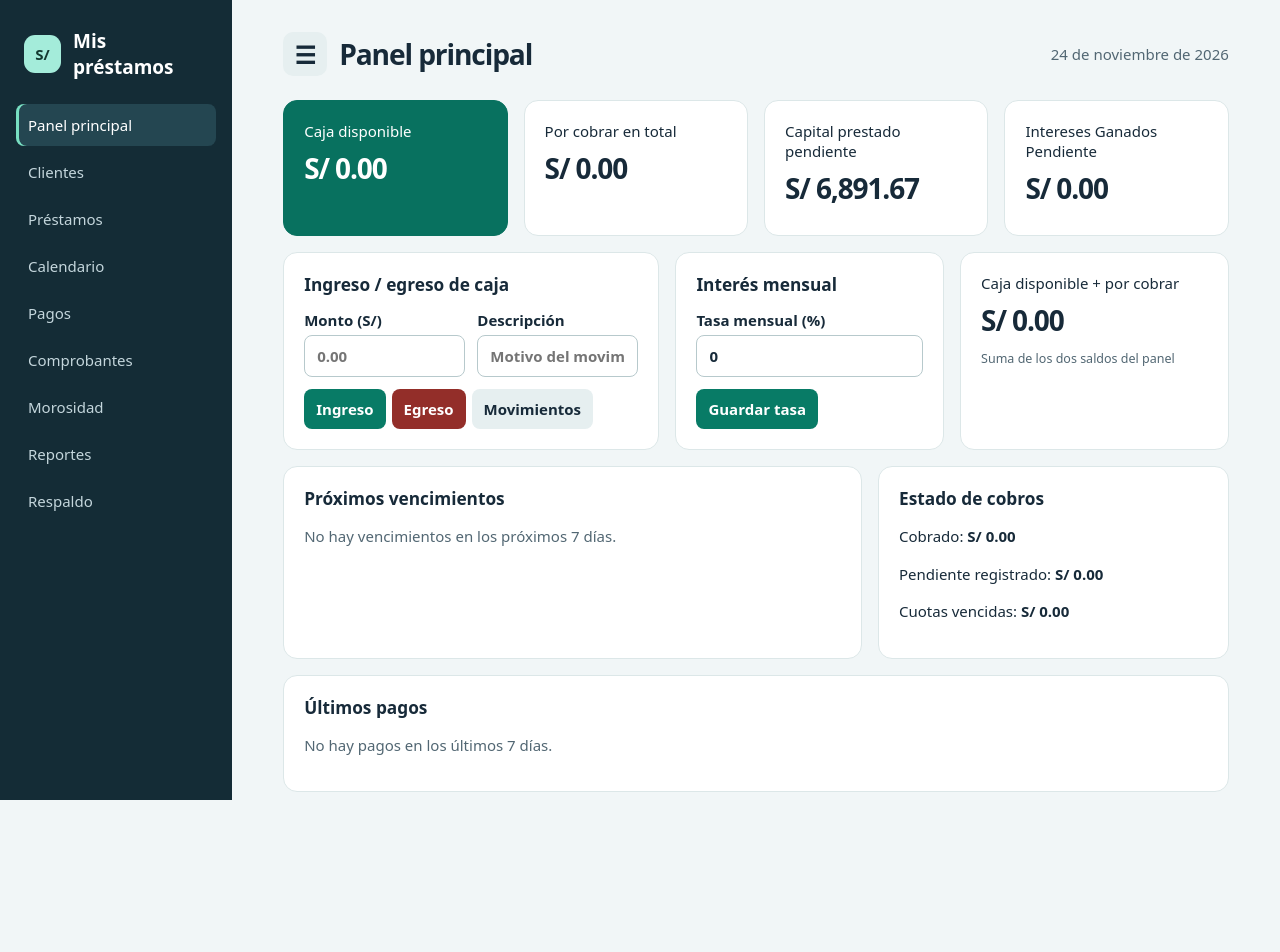
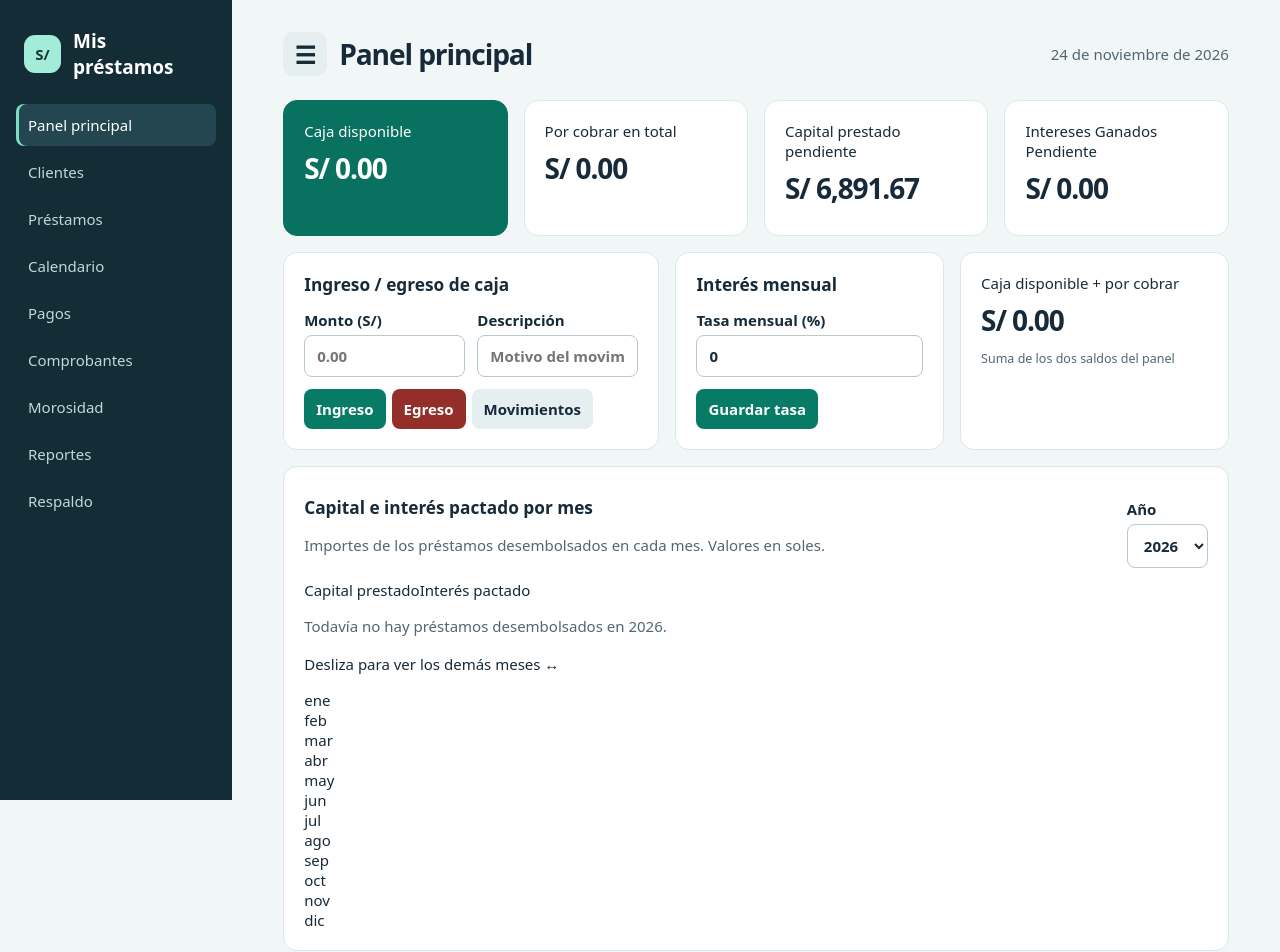
Before and after one commit to Dieg0Santos1/PaginaPrestamos, a React (Vite) app in the folder react-app/: page / in a window 1280 px wide. Shown: the top 952 px of the page. Before the commit the page ends 840 px from the top, so only its background shows below. Built offline with nearby package versions, Linux system fonts and the light colour scheme.

Commit message:
Mostrar gráfica mensual en el panel principal

```diff
--- a/react-app/src/App.jsx
+++ b/react-app/src/App.jsx
@@ -1,10 +1,12 @@
 import {useEffect, useMemo, useRef, useState} from 'react';
-import {cash, cents, dateFormat, download, due, installmentWithInterest, installmentsOf, money, opening, paymentsOf, remaining, reportCsv, reportRows, sum, today, totalPaid, valid, validDate, validRate, whatsappNumber, withFriends} from './model.js';
+import {cash, cents, dateFormat, download, due, installmentWithInterest, installmentsOf, money, monthlyLoanTotals, opening, paymentsOf, remaining, reportCsv, reportRows, sum, today, totalPaid, valid, validDate, validRate, whatsappNumber, withFriends} from './model.js';
 
 const empty = {loans:[], friends:[]};
 const key = 'mis-prestamos-v1';
 const routes = [['panel','Panel principal'],['clientes','Clientes'],['nuevo','Préstamos'],['calendario','Calendario'],['pagos','Pagos'],['comprobantes','Comprobantes'],['morosidad','Morosidad'],['reportes','Reportes'],['respaldo','Respaldo']];
 const frequencyNames = {week:'Semanal',fortnight:'Quincenal',month:'Mensual'};
+const monthNames = ['ene','feb','mar','abr','may','jun','jul','ago','sep','oct','nov','dic'];
+const chartNumber = value => new Intl.NumberFormat('es-PE',{maximumFractionDigits:2}).format(value / 100);
 const normalize = value => value.normalize('NFD').replace(/[\u0300-\u036f]/g,'').toLocaleLowerCase('es');
 const firstDue = (issued,frequency) => validDate(issued) ? due(issued,frequency,1) : '';
 const datePlusDays = (value,days) => { const date=new Date(`${value}T12:00:00Z`); date.setUTCDate(date.getUTCDate()+days); return date.toISOString().slice(0,10); };
@@ -34,6 +36,34 @@ function Table({headers, rows, emptyText}) {
 
 function Metric({label,value,detail,accent=false}) {
   return <section className={accent?'accent-card':''}><span>{label}</span><div className="metric">{value}</div>{detail&&<small>{detail}</small>}</section>;
+}
+
+function MonthlyLoansChart({rows, year, years, onYearChange}) {
+  const max = Math.max(1, ...rows.flatMap(row => [row.capital, row.interest]));
+  const chartScroll = useRef(null);
+  useEffect(() => {
+    const latest = rows.reduce((last,row,index) => row.capital || row.interest ? index : last, -1);
+    if (chartScroll.current && latest >= 0) {
+      chartScroll.current.scrollLeft = Math.max(0, latest * 88 - (chartScroll.current.clientWidth - 88) / 2);
+    }
+  }, [rows, year]);
+  return <section className="monthly-loans-chart">
+    <div className="section-head chart-heading"><div><h2>Capital e interés pactado por mes</h2><p className="muted">Importes de los préstamos desembolsados en cada mes. Valores en soles.</p></div>
+      <label>Año<select value={year} onChange={event=>onYearChange(Number(event.target.value))}>{years.map(value=><option key={value} value={value}>{value}</option>)}</select></label>
+    </div>
+    <div className="chart-legend"><span><i className="legend-capital"/>Capital prestado</span><span><i className="legend-interest"/>Interés pactado</span></div>
+    {rows.every(row=>row.capital===0&&row.interest===0)&&<p className="muted chart-empty">Todavía no hay préstamos desembolsados en {year}.</p>}
+    <p className="chart-swipe-hint">Desliza para ver los demás meses ↔</p>
+    <div className="monthly-chart-scroll" ref={chartScroll} role="region" aria-label={`Gráfica mensual de préstamos de ${year}; desplázate horizontalmente para ver otros meses`} tabIndex={0}>
+      <div className="monthly-chart-bars">{rows.map(row=><div className="chart-month" key={row.month} role="group" aria-label={`${monthNames[row.month]}: capital ${money(row.capital)}, interés pactado ${money(row.interest)}`}>
+        <div className="chart-pair">{[['capital',row.capital],['interest',row.interest]].map(([kind,value])=><div className="chart-series" key={kind} title={money(value)} aria-hidden="true">
+          <span className="chart-value">{value ? chartNumber(value) : ''}</span>
+          <span className={`chart-bar ${kind}`} style={{height:value ? `${Math.max(5, Math.round(value / max * 150))}px` : 0}}/>
+        </div>)}</div>
+        <span className="chart-month-name">{monthNames[row.month]}</span>
+      </div>)}</div>
+    </div>
+  </section>;
 }
 
 function WhatsAppButton({item,data}) {
@@ -93,6 +123,7 @@ export default function App() {
   const [cashAmount,setCashAmount] = useState('');
   const [cashDescription,setCashDescription] = useState('');
   const [cashHistory,setCashHistory] = useState(false);
+  const [chartYear,setChartYear] = useState(() => Number(today().slice(0,4)));
   const [rate,setRate] = useState(() => (data?.monthlyRate ?? 0) / 100);
   const [clientSearch,setClientSearch] = useState('');
   const [clientForm,setClientForm] = useState(null);
@@ -253,6 +284,8 @@ export default function App() {
   const schedule = useMemo(() => data ? installmentsOf(data) : [],[data]);
   const payments = useMemo(() => data ? paymentsOf(data) : [],[data]);
   const newLoans = loans.filter(loan => loan.type === 'new');
+  const chartYears = [...new Set([Number(current.slice(0,4)), ...newLoans.filter(loan=>validDate(loan.issued)).map(loan=>Number(loan.issued.slice(0,4)) )])].sort((a,b)=>b-a);
+  const monthlyLoans = useMemo(() => monthlyLoanTotals(loans,chartYear),[loans,chartYear]);
   const recovered = sum(newLoans,loan => Math.min(loan.principal,totalPaid(loan)));
   const capitalPrestadoPendiente = capitalBase + sum(newLoans,loan=>loan.principal) - recovered - capitalNuevoEnCorte;
   const totalPorCobrar = data ? opening(data) + sum(loans,remaining) : 0;
@@ -420,6 +453,7 @@ export default function App() {
         <div className="dashboard-grid three"><section><h2>Ingreso / egreso de caja</h2><div className="cash-entry-row"><label>Monto (S/)<input type="number" min=".01" max="100000000" step=".01" value={cashAmount} onChange={event=>setCashAmount(event.target.value)} placeholder="0.00"/></label><label>Descripción<input type="text" maxLength="200" value={cashDescription} onChange={event=>setCashDescription(event.target.value)} placeholder="Motivo del movimiento"/></label></div><div className="buttons cash-actions"><button disabled={saving} onClick={()=>changeCash('income')}>Ingreso</button><button className="danger" disabled={saving} onClick={()=>changeCash('expense')}>Egreso</button><button className="secondary" onClick={()=>setCashHistory(true)}>Movimientos</button></div></section>
           <section><h2>Interés mensual</h2><form onSubmit={saveRate}><label>Tasa mensual (%)<input type="number" min="0" step=".01" value={rate} onChange={event=>setRate(event.target.value)}/></label><button disabled={saving}>Guardar tasa</button></form></section>
           <Metric label="Caja disponible + por cobrar" value={money(cash(data)+opening(data)+sum(loans,remaining))} detail="Suma de los dos saldos del panel"/></div>
+        <MonthlyLoansChart rows={monthlyLoans} year={chartYear} years={chartYears} onYearChange={setChartYear}/>
         <div className="dashboard-grid"><section><h2>Próximos vencimientos</h2><Table headers={['Vence','Cliente','Préstamo','Pendiente']} rows={schedule.filter(item=>item.left&&item.date>=current&&item.date<=weekEnd).map(item=>[dateFormat(item.date),item.loan.person,item.reference,money(item.left)])} emptyText="No hay vencimientos en los próximos 7 días."/></section><section><h2>Estado de cobros</h2><p>Cobrado: <strong>{money(sum(loans,totalPaid))}</strong></p><p>Pendiente registrado: <strong>{money(sum(loans,remaining))}</strong></p><p>Cuotas vencidas: <strong>{money(sum(overdue,item=>item.left))}</strong></p></section></div>
         <section><h2>Últimos pagos</h2><Table headers={['Fecha','Cliente','Préstamo','Abono']} rows={payments.filter(row=>row.payment.date>=weekStart&&row.payment.date<=current).map(row=>[dateFormat(row.payment.date),row.loan.person,row.reference,money(row.payment.amount)])} emptyText="No hay pagos en los últimos 7 días."/></section>
       </>}
```
